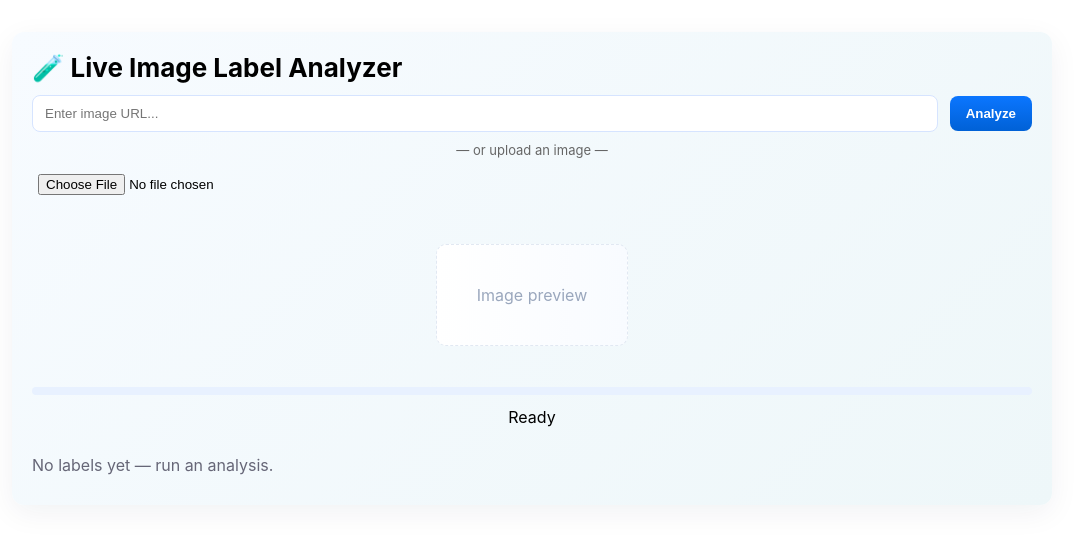
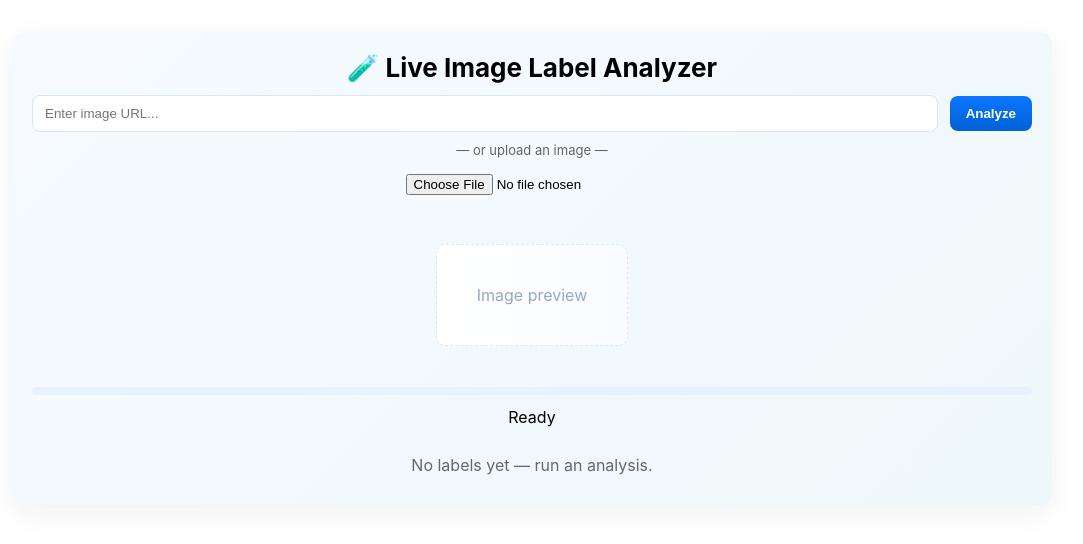
Before and after one commit to ByrnorOCount/clco_proj, a React (Create React App) app in the folder frontend/: page / in a window 1280 px wide. Shown: the top 544 px of the page, without its empty margins (108-1191 px from the left). Built offline with nearby package versions, Linux system fonts and the light colour scheme.

Commit message:
Extend label limit & small page edits

```diff
--- a/frontend/public/index.html
+++ b/frontend/public/index.html
@@ -24,7 +24,7 @@
       work correctly both with client-side routing and a non-root public URL.
       Learn how to configure a non-root public URL by running `npm run build`.
     -->
-    <title>React App</title>
+    <title>Label Analyzer</title>
   </head>
   <body>
     <noscript>You need to enable JavaScript to run this app.</noscript>
--- a/frontend/src/App.css
+++ b/frontend/src/App.css
@@ -8,7 +8,7 @@
   box-shadow: 0 8px 30px rgba(20, 42, 74, 0.06);
 }
 
-h1 { margin: 0 0 12px; font-size: 26px; }
+h1 { margin: 0 0 12px; font-size: 26px; text-align: center; }
 
 .controls { margin-bottom: 14px; }
 
@@ -37,6 +37,10 @@ h1 { margin: 0 0 12px; font-size: 26px; }
 }
 
 .or-row { margin: 10px 0; color: #666; font-size: 13px; text-align: center; }
+
+.upload-row {
+  text-align: center;
+}
 
 .upload-row input[type="file"] { padding: 6px; }
 
@@ -129,4 +133,4 @@ h1 { margin: 0 0 12px; font-size: 26px; }
   font-weight: 600;
   margin-top: 10px;
 }
-.hint { color: #667; padding: 10px 0; }
+.hint { color: #667; padding: 10px 0; text-align: center; }
```
Also changed, not shown: 1 other file (tests, documents, lock files or other folders).
